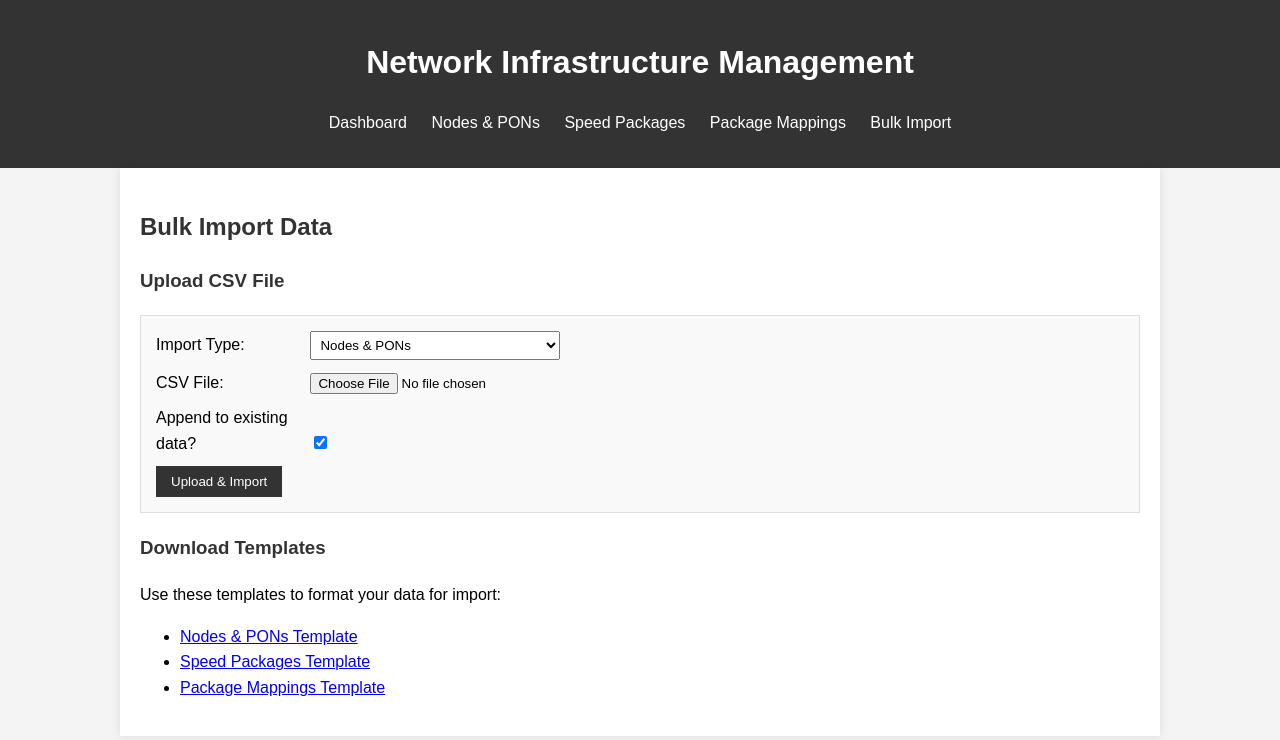
After one commit to devdog1/packageTown, a PHP site: page /import.php in a window 1280 px wide. The commit adds this page. Shown: the top 740 px of the page. Run offline with PHP 8.4, Linux system fonts and the light colour scheme.

Commit message:
Enhance speed packages and add bulk import functionality.
- Updated speed packages to have separate download_speed and upload_speed fields.
- Implemented bulk import functionality via CSV upload.
- Added downloadable CSV templates for all data types.
- Updated dashboard and management UI to reflect new speed fields.

Co-authored-by: devdog1 <10189540+devdog1@users.noreply.github.com>

```diff
--- a/data/speed_packages.csv
+++ b/data/speed_packages.csv
@@ -1,2 +1,2 @@
-package_id,package_name,speed
-PKG1,Starter,100Mbps
+package_id,package_name,download_speed,upload_speed
+PKG1,Starter,100Mbps,20Mbps
--- /dev/null
+++ b/import.php
@@ -0,0 +1,113 @@
+<?php
+require_once 'csv_helper.php';
+
+$message = '';
+$error = '';
+
+if ($_SERVER['REQUEST_METHOD'] === 'POST' && isset($_FILES['csv_file'])) {
+    $target_type = $_POST['type'];
+    $file = $_FILES['csv_file'];
+
+    if ($file['error'] === UPLOAD_ERR_OK) {
+        $filename = $file['tmp_name'];
+        $newData = [];
+
+        if (($handle = fopen($filename, "r")) !== FALSE) {
+            $headers = fgetcsv($handle);
+            if ($headers !== FALSE) {
+                while (($data = fgetcsv($handle)) !== FALSE) {
+                    if (count($headers) == count($data)) {
+                        $newData[] = array_combine($headers, $data);
+                    }
+                }
+            }
+            fclose($handle);
+        }
+
+        if (!empty($newData)) {
+            $target_file = '';
+            switch ($target_type) {
+                case 'nodes_pons': $target_file = 'data/nodes_pons.csv'; break;
+                case 'packages': $target_file = 'data/speed_packages.csv'; break;
+                case 'mappings': $target_file = 'data/package_mapping.csv'; break;
+            }
+
+            if ($target_file) {
+                if (isset($_POST['append']) && $_POST['append'] == '1') {
+                    $existingData = read_csv($target_file);
+                    $combinedData = array_merge($existingData, $newData);
+                    // Optional: remove duplicates if needed
+                    write_csv($target_file, $combinedData);
+                } else {
+                    write_csv($target_file, $newData);
+                }
+                $message = "Successfully imported " . count($newData) . " records to " . $target_type;
+            }
+        } else {
+            $error = "No data found in CSV or header mismatch.";
+        }
+    } else {
+        $error = "File upload error.";
+    }
+}
+?>
+<!DOCTYPE html>
+<html lang="en">
+<head>
+    <meta charset="UTF-8">
+    <title>Bulk Import</title>
+    <link rel="stylesheet" href="style.css">
+</head>
+<body>
+    <header>
+        <h1>Network Infrastructure Management</h1>
+        <nav>
+            <ul>
+                <li><a href="index.php">Dashboard</a></li>
+                <li><a href="manage_nodes_pons.php">Nodes & PONs</a></li>
+                <li><a href="manage_packages.php">Speed Packages</a></li>
+                <li><a href="manage_mapping.php">Package Mappings</a></li>
+                <li><a href="import.php">Bulk Import</a></li>
+            </ul>
+        </nav>
+    </header>
+    <main>
+        <h2>Bulk Import Data</h2>
+        <?php if ($message) echo "<p class='message'>$message</p>"; ?>
+        <?php if ($error) echo "<p class='message' style='background:#f8d7da; color:#721c24; border-color:#f5c6cb;'>$error</p>"; ?>
+
+        <section>
+            <h3>Upload CSV File</h3>
+            <form method="post" enctype="multipart/form-data">
+                <div>
+                    <label>Import Type:</label>
+                    <select name="type" required>
+                        <option value="nodes_pons">Nodes & PONs</option>
+                        <option value="packages">Speed Packages</option>
+                        <option value="mappings">Package Mappings</option>
+                    </select>
+                </div>
+                <div>
+                    <label>CSV File:</label>
+                    <input type="file" name="csv_file" accept=".csv" required>
+                </div>
+                <div>
+                    <label>Append to existing data?</label>
+                    <input type="checkbox" name="append" value="1" checked>
+                </div>
+                <button type="submit">Upload & Import</button>
+            </form>
+        </section>
+
+        <section>
+            <h3>Download Templates</h3>
+            <p>Use these templates to format your data for import:</p>
+            <ul>
+                <li><a href="templates/nodes_pons_template.csv" download>Nodes & PONs Template</a></li>
+                <li><a href="templates/speed_packages_template.csv" download>Speed Packages Template</a></li>
+                <li><a href="templates/package_mapping_template.csv" download>Package Mappings Template</a></li>
+            </ul>
+        </section>
+    </main>
+</body>
+</html>
--- a/index.php
+++ b/index.php
@@ -15,6 +15,7 @@
                 <li><a href="manage_nodes_pons.php">Nodes & PONs</a></li>
                 <li><a href="manage_packages.php">Speed Packages</a></li>
                 <li><a href="manage_mapping.php">Package Mappings</a></li>
+                <li><a href="import.php">Bulk Import</a></li>
             </ul>
         </nav>
     </header>
@@ -29,7 +30,7 @@ $mappings = read_csv('data/package_mapping.csv');
 // Create a lookup for packages
 $package_lookup = [];
 foreach ($packages as $pkg) {
-    $package_lookup[$pkg['package_id']] = $pkg['package_name'] . " (" . $pkg['speed'] . ")";
+    $package_lookup[$pkg['package_id']] = $pkg['package_name'] . " (" . $pkg['download_speed'] . " down / " . $pkg['upload_speed'] . " up)";
 }
 
 // Group mappings by node_pon_id
@@ -59,7 +60,7 @@ if (empty($nodes_pons)) {
                 }
             }
         }
-        echo "<td>" . (empty($associated) ? "None" : implode(", ", $associated)) . "</td>";
+        echo "<td>" . (empty($associated) ? "None" : "<ul><li>" . implode("</li><li>", $associated) . "</li></ul>") . "</td>";
         echo "</tr>";
     }
     echo "</tbody>";
--- a/manage_mapping.php
+++ b/manage_mapping.php
@@ -48,7 +48,7 @@ $node_lookup = [];
 foreach ($nodes_pons as $n) $node_lookup[$n['node_pon_id']] = $n['city'] . " - " . $n['node_pon_name'];
 
 $pkg_lookup = [];
-foreach ($packages as $p) $pkg_lookup[$p['package_id']] = $p['package_name'] . " (" . $p['speed'] . ")";
+foreach ($packages as $p) $pkg_lookup[$p['package_id']] = $p['package_name'] . " (" . $p['download_speed'] . "/" . $p['upload_speed'] . ")";
 ?>
 <!DOCTYPE html>
 <html lang="en">
@@ -66,6 +66,7 @@ foreach ($packages as $p) $pkg_lookup[$p['package_id']] = $p['package_name'] . "
                 <li><a href="manage_nodes_pons.php">Nodes & PONs</a></li>
                 <li><a href="manage_packages.php">Speed Packages</a></li>
                 <li><a href="manage_mapping.php">Package Mappings</a></li>
+                <li><a href="import.php">Bulk Import</a></li>
             </ul>
         </nav>
     </header>
@@ -94,7 +95,7 @@ foreach ($packages as $p) $pkg_lookup[$p['package_id']] = $p['package_name'] . "
                         <option value="">-- Select Package --</option>
                         <?php foreach ($packages as $item): ?>
                             <option value="<?php echo htmlspecialchars($item['package_id']); ?>">
-                                <?php echo htmlspecialchars($item['package_name'] . " (" . $item['speed'] . ")"); ?>
+                                <?php echo htmlspecialchars($item['package_name'] . " (" . $item['download_speed'] . "/" . $item['upload_speed'] . ")"); ?>
                             </option>
                         <?php endforeach; ?>
                     </select>
--- a/manage_nodes_pons.php
+++ b/manage_nodes_pons.php
@@ -65,6 +65,7 @@ if (isset($_GET['edit'])) {
                 <li><a href="manage_nodes_pons.php">Nodes & PONs</a></li>
                 <li><a href="manage_packages.php">Speed Packages</a></li>
                 <li><a href="manage_mapping.php">Package Mappings</a></li>
+                <li><a href="import.php">Bulk Import</a></li>
             </ul>
         </nav>
     </header>
--- /dev/null
+++ b/templates/nodes_pons_template.csv
@@ -0,0 +1,4 @@
+city,node_pon_id,node_pon_name
+Los Angeles,LA-01,LA_West_Node
+Chicago,CH-05,Chicago_Downtown_PON
+Miami,MIA-02,Miami_Beach_Node
--- /dev/null
+++ b/templates/package_mapping_template.csv
@@ -0,0 +1,5 @@
+node_pon_id,package_id
+LA-01,PKG1
+LA-01,PKG2
+CH-05,PKG2
+CH-05,PKG3
--- /dev/null
+++ b/templates/speed_packages_template.csv
@@ -0,0 +1,4 @@
+package_id,package_name,download_speed,upload_speed
+PKG1,Basic,50Mbps,10Mbps
+PKG2,Standard,200Mbps,50Mbps
+PKG3,Premium,1Gbps,200Mbps
```
Also changed, not shown: manage_packages.php (+15 -6 lines).
